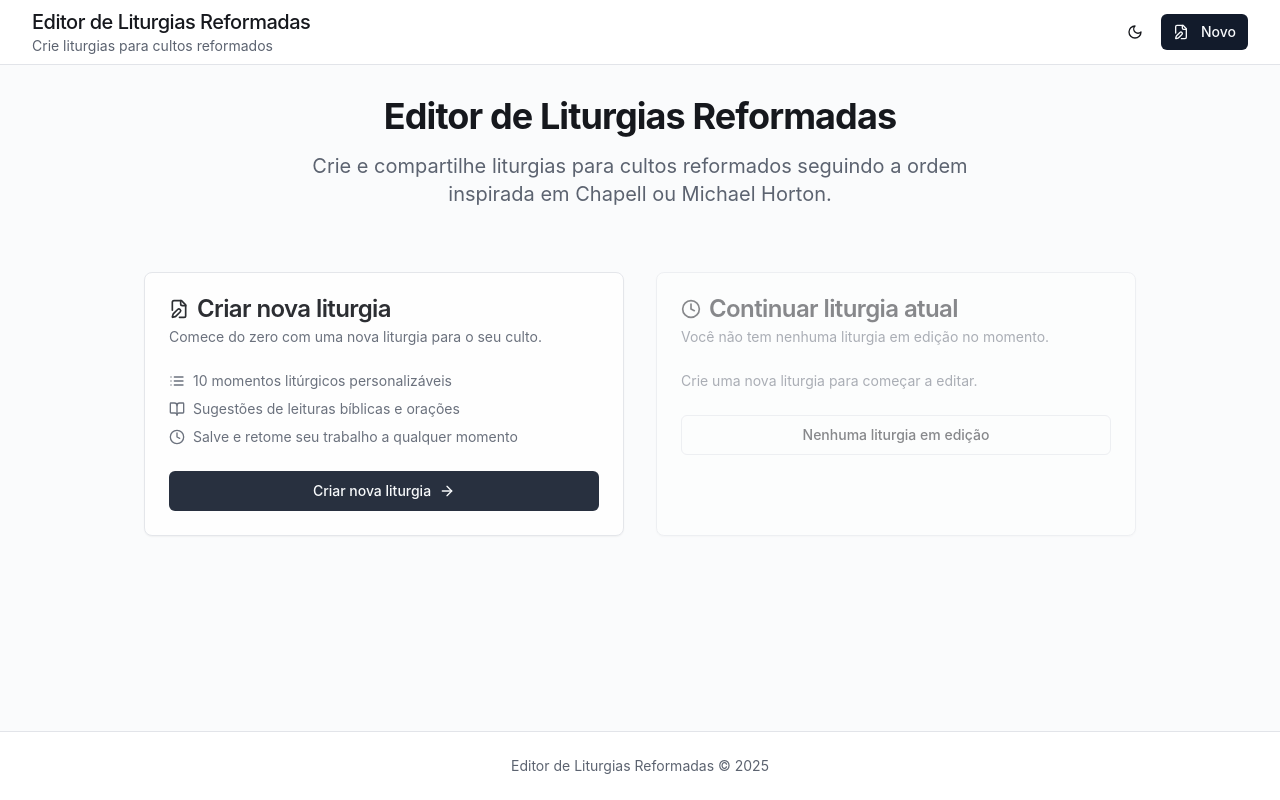
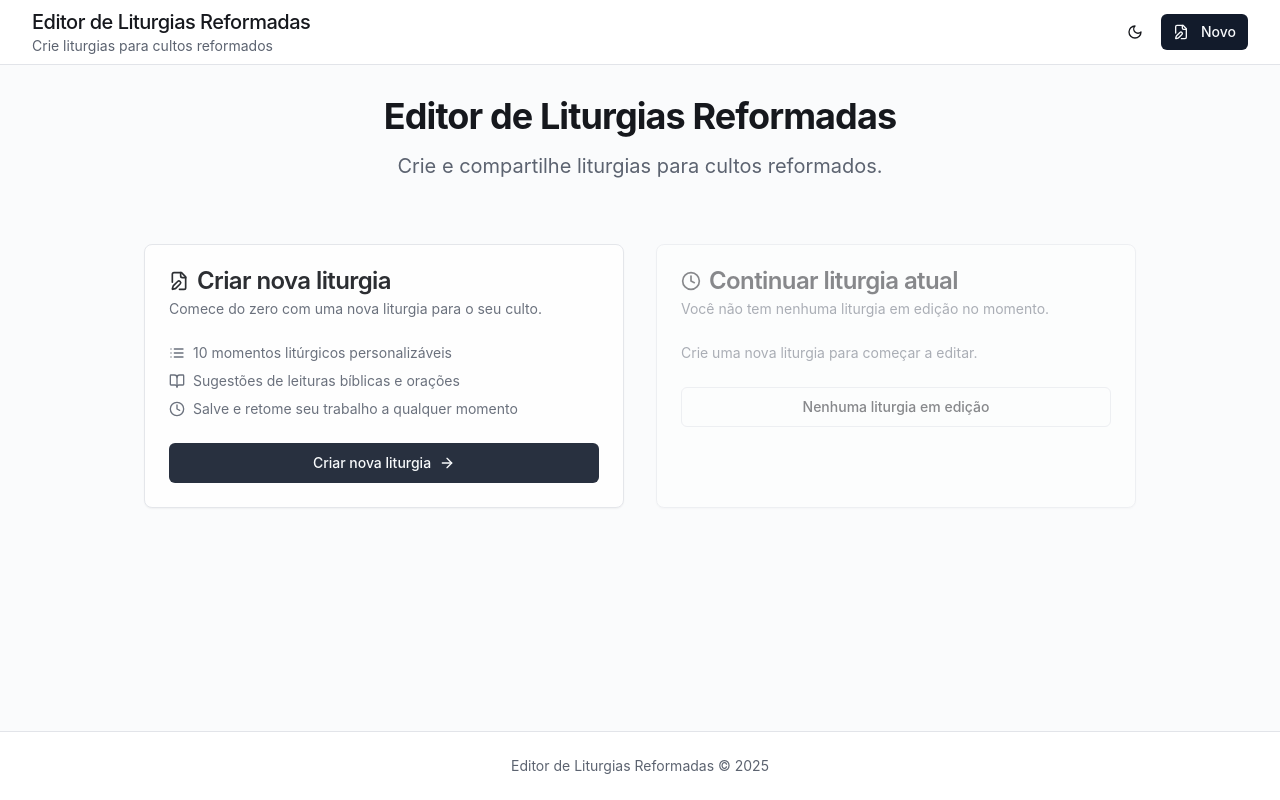
Before and after one commit to weinne/liturgiareformada, a React (Vite) app: page / in a window 1280 px wide. Built offline with nearby package versions, Linux system fonts and the light colour scheme.

Commit message:
Update Index.tsx

```diff
--- a/src/pages/Index.tsx
+++ b/src/pages/Index.tsx
@@ -23,7 +23,7 @@ const Index: React.FC = () => {
         <div className="mb-16 text-center animate-fade-in">
           <h1 className="text-4xl font-bold tracking-tight mb-4">Editor de Liturgias Reformadas</h1>
           <p className="text-xl text-muted-foreground max-w-2xl mx-auto">
-            Crie e compartilhe liturgias para cultos reformados seguindo a ordem inspirada em Chapell ou Michael Horton.
+            Crie e compartilhe liturgias para cultos reformados.
           </p>
         </div>
 
```
